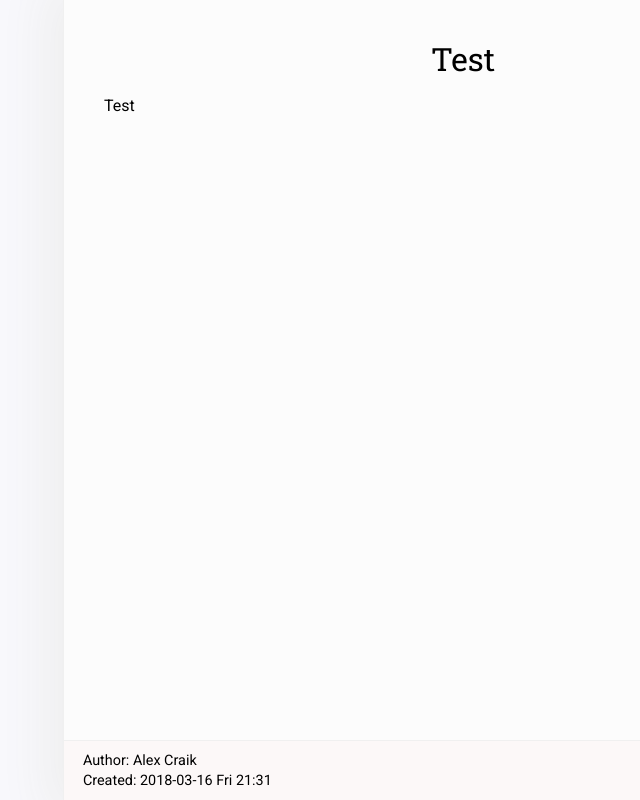
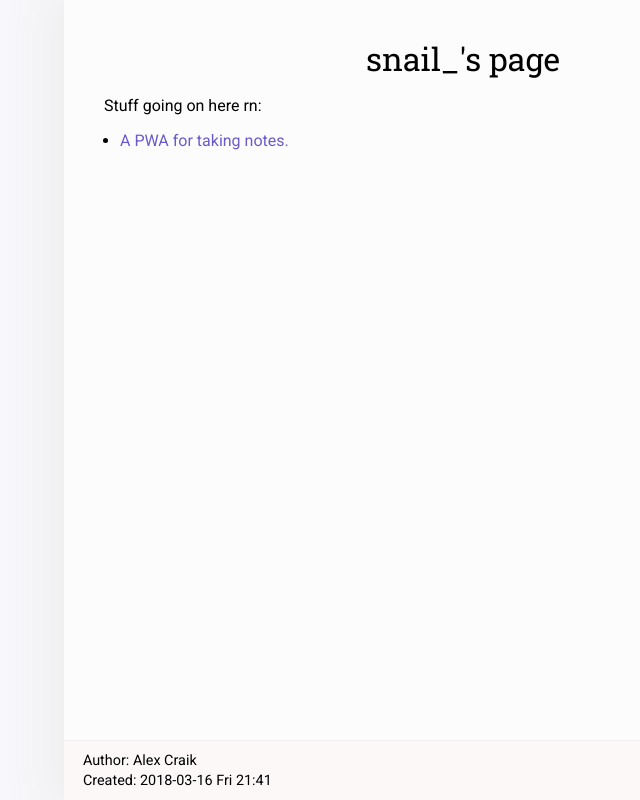
Before and after one commit to ajc2/ajc2.github.io, a plain HTML site: page index.html in a window 1280 px wide. Shown: the whole page, without its empty margins (177-817 px from the left). Drawn offline with Linux system fonts and the light colour scheme.

Commit message:
links on home page

```diff
--- a/index.html
+++ b/index.html
@@ -3,10 +3,10 @@
 "http://www.w3.org/TR/xhtml1/DTD/xhtml1-strict.dtd">
 <html xmlns="http://www.w3.org/1999/xhtml" lang="en" xml:lang="en">
 <head>
-<!-- 2018-03-16 Fri 21:31 -->
+<!-- 2018-03-16 Fri 21:41 -->
 <meta http-equiv="Content-Type" content="text/html;charset=utf-8" />
 <meta name="viewport" content="width=device-width, initial-scale=1" />
-<title>Test</title>
+<title>snail_'s page</title>
 <meta name="generator" content="Org mode" />
 <meta name="author" content="Alex Craik" />
 <style type="text/css">
@@ -231,14 +231,17 @@ for the JavaScript code in this tag.
 </head>
 <body>
 <div id="content">
-<h1 class="title">Test</h1>
+<h1 class="title">snail_'s page</h1>
 <p>
-Test
+Stuff going on here rn:
 </p>
+<ul class="org-ul">
+<li><a href="file:///notes-app">A PWA for taking notes.</a></li>
+</ul>
 </div>
 <div id="postamble" class="status">
 <p class="author">Author: Alex Craik</p>
-<p class="date">Created: 2018-03-16 Fri 21:31</p>
+<p class="date">Created: 2018-03-16 Fri 21:41</p>
 <p class="validation"><a href="http://validator.w3.org/check?uri=referer">Validate</a></p>
 </div>
 </body>
```
